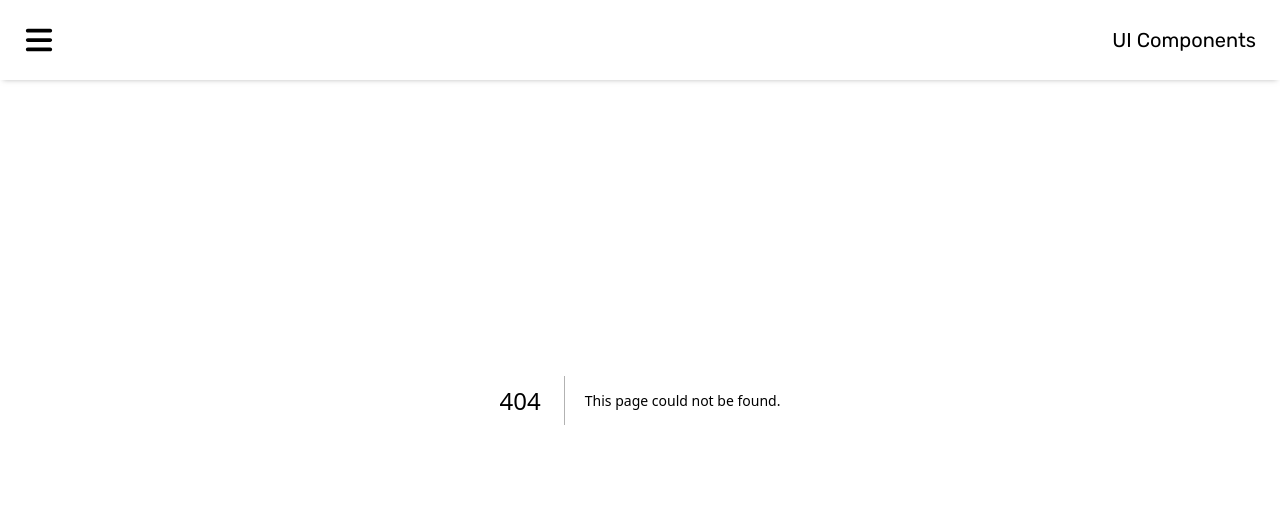
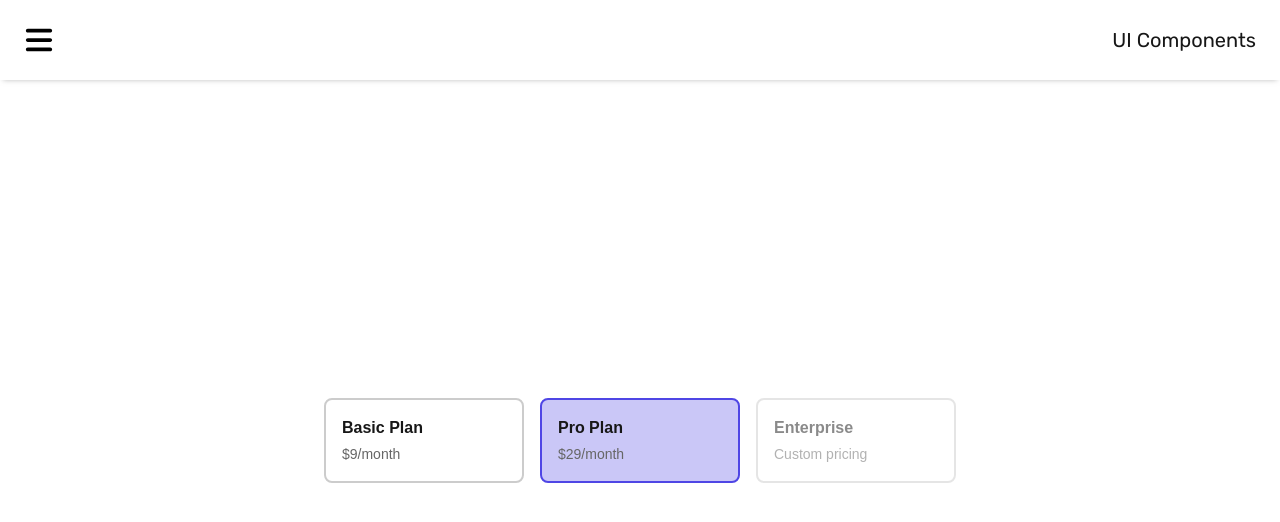
Before and after one commit to hsanchez7934/ui-components, a Next.js app: page /radio-cards in a window 1280 px wide. Before the commit this address had no page. Shown: the top 522 px of the page. Built offline with nearby package versions, Linux system fonts and the light colour scheme.

Commit message:
add radio cards

```diff
--- a/src/app/components/NavBar/NavBar.tsx
+++ b/src/app/components/NavBar/NavBar.tsx
@@ -13,6 +13,7 @@ const links = [
 	{href: '/checkbox', text: 'Checkbox'},
 	{href: '/dropdown', text: 'Dropdown'},
 	{href: '/pagination', text: 'Pagination'},
+	{href: '/radio-cards', text: 'Radio Cards'},
 	{href: '/text-input', text: 'Text Input'},
 ]
 
--- /dev/null
+++ b/src/app/components/radio-cards/RadioCards.tsx
@@ -0,0 +1,55 @@
+'use client'
+
+import React from 'react'
+import './styles.css'
+
+export interface RadioCardOption {
+	value: string
+	label: string
+	description?: string
+	disabled?: boolean
+}
+
+interface RadioCardGroupProps {
+	name: string
+	options: RadioCardOption[]
+	selectedValue: string
+	onChange: (value: string) => void
+}
+
+export const RadioCardGroup: React.FC<RadioCardGroupProps> = ({
+	name,
+	options,
+	selectedValue,
+	onChange
+}) => {
+	return (
+		<div className="radio-card-group">
+			{options.map((option) => {
+				const isChecked = selectedValue === option.value
+				return (
+					<label
+						key={option.value}
+						className={`radio-card ${isChecked ? 'selected' : ''} ${option.disabled ? 'disabled' : ''}`}
+					>
+						<input
+							type="radio"
+							name={name}
+							value={option.value}
+							checked={isChecked}
+							onChange={() => onChange(option.value)}
+							disabled={option.disabled}
+							hidden
+						/>
+						<div className="radio-card-content">
+							<div className="radio-card-label">{option.label}</div>
+							{option.description && (
+								<div className="radio-card-description">{option.description}</div>
+							)}
+						</div>
+					</label>
+				)
+			})}
+		</div>
+	)
+}
--- /dev/null
+++ b/src/app/components/radio-cards/styles.css
@@ -0,0 +1,54 @@
+.radio-card-group {
+	display: flex;
+	flex-wrap: wrap;
+	gap: 1rem;
+}
+
+.radio-card {
+	border: 2px solid #ccc;
+	border-radius: 8px;
+	padding: 1rem;
+	min-width: 200px;
+	cursor: pointer;
+	transition:
+		border-color 0.2s ease,
+		background-color 0.2s ease;
+	/* background-color: white; */
+	display: flex;
+	flex-direction: column;
+	justify-content: center;
+}
+
+.radio-card:hover {
+	border-color: #4f46e5;
+}
+
+.radio-card.selected {
+	border-color: #4f46e5;
+	background-color: rgba(79, 70, 229, 0.3);
+}
+
+.radio-card.disabled {
+	opacity: 0.5;
+	cursor: not-allowed;
+}
+
+.radio-card.disabled:hover {
+	border: 2px solid #ccc;
+}
+
+.radio-card-content {
+	display: flex;
+	flex-direction: column;
+	gap: 0.25rem;
+}
+
+.radio-card-label {
+	font-weight: 600;
+	font-size: 1rem;
+}
+
+.radio-card-description {
+	font-size: 0.875rem;
+	color: #666;
+}
--- /dev/null
+++ b/src/app/radio-cards/page.tsx
@@ -0,0 +1,28 @@
+'use client'
+
+import React, {useState} from 'react'
+import {RadioCardGroup, RadioCardOption} from '../components/radio-cards/RadioCards'
+import PageMainBox from '../components/page-main-box/PageMainBox'
+
+const RadioCardsPage = () => {
+	const [selected, setSelected] = useState('pro')
+
+	const options: RadioCardOption[] = [
+		{value: 'basic', label: 'Basic Plan', description: '$9/month'},
+		{value: 'pro', label: 'Pro Plan', description: '$29/month'},
+		{value: 'enterprise', label: 'Enterprise', description: 'Custom pricing', disabled: true}
+	]
+
+	return (
+		<PageMainBox>
+			<RadioCardGroup
+				name="plan"
+				options={options}
+				selectedValue={selected}
+				onChange={setSelected}
+			/>
+		</PageMainBox>
+	)
+}
+
+export default RadioCardsPage
```
